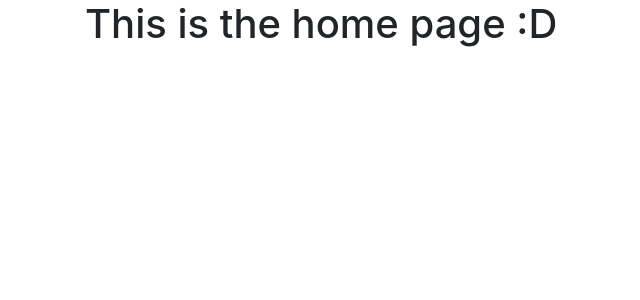
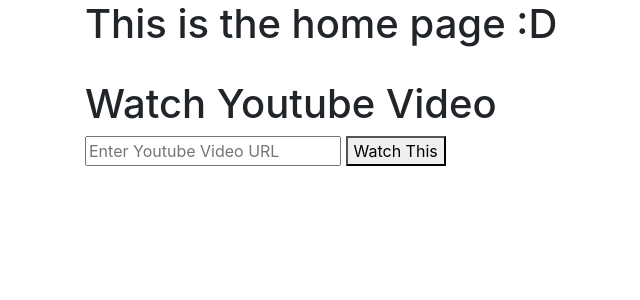
Before and after one commit to floresj12atwit/FlaskWebApplication, a Flask app: page / in a window 1280 px wide. Shown: the part 56-356 px from the top of the page, without its empty margins (0-640 px from the left). Run offline with Flask 3, Linux system fonts and the light colour scheme; some libraries are stand-ins or nearby versions.

Commit message:
Users can now enter a youtube video link and it will display the video, we now need to add a chat ACtually do the socket program to transmit the video to all users as well as the chat

```diff
--- a/website/__init__.py
+++ b/website/__init__.py
@@ -2,6 +2,7 @@
 from flask import Flask
 from flask_sqlalchemy import SQLAlchemy
 from os import path
+import re   #this is going to be used to get the url for the video
 
 
 db = SQLAlchemy()
--- a/website/templates/home.html
+++ b/website/templates/home.html
@@ -3,4 +3,20 @@
 
 {% block content %}
 <h1>This is the home page :D</h1>       <!--This will only show up for home page (this Jinja templating is very usefuljj)-->
+<br/>
+
+<!--The form and div below are where the user inputs the youtube link to choose what they would like to watch
+An iframe is used to display the video to the user
+The form is used for the video link-->
+<h1>Watch Youtube Video</h1>
+<form method ="POST">
+    <input type="text" name="video_url" placeholder="Enter Youtube Video URL" required>
+    <button type = "submit">Watch This</button>
+</form>
+<div>
+    {% if video_id %}
+
+    <iframe width ="560" height="315" src="https://www.youtube.com/embed/{{ video_id }}" framborder="0" allowfullscreen></iframe>
+    {% endif %}
+</div>
 {% endblock %}
--- a/website/views.py
+++ b/website/views.py
@@ -3,11 +3,31 @@ This is going to hold pages the users can navigate to
 '''
                                              #render template allows us to render the templates we've created to hold the pages (the different files containing the web pages)
 from flask import Blueprint, render_template #Blueprint allows us to separate and organize our project, it has URLS defined in it
+from flask import request
+import re
 
 views = Blueprint('views', __name__)
 
+'''
+This function helps us extract the video id string from the link the user inputs into the form box
+This uses Regex (chat gpt helped with this)
+'''
+def extract_video_id(url):
+     pattern = r'(?:youtube\.com\/watch\?v=|youtu.be\/|youtube.com\/embed\/|youtube.com\/v\/|youtube.com\/embed\/videoseries\?list=)([\w-]+)'
+     match = re.search(pattern, url)
 
+     if match:
+      return match.group(1)
+     return None
 
-@views.route('/') #this decorates a function to register it with a given URL
+#This route now allows GET and POST requests which is needed for the user to enter link (GET requests are the default method so its good practice to make it explicit)
+@views.route('/', methods=['GET','POST']) #this decorates a function to register it with a given URL
 def home():
-    return render_template("home.html")
+    video_id = None
+
+    #Checks if a POST request has been made (user entering a link) (we can add error handling here if we deem it necessary in the case that a link is not entered)
+    if request.method == 'POST':
+        video_url = request.form['video_url']
+        video_id = extract_video_id(video_url)
+
+    return render_template("home.html", video_id=video_id)
```
Also changed, not shown: instance/database.db (added).
